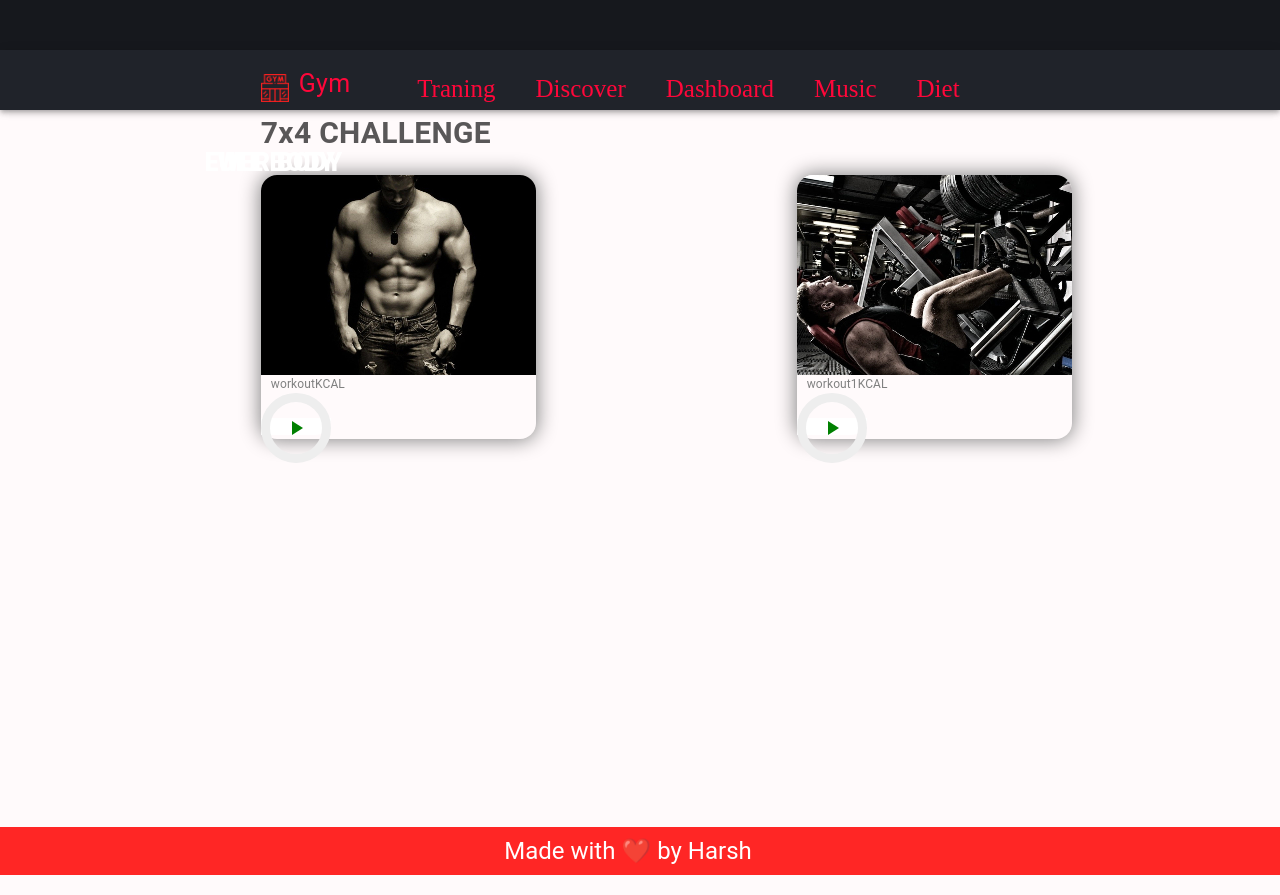
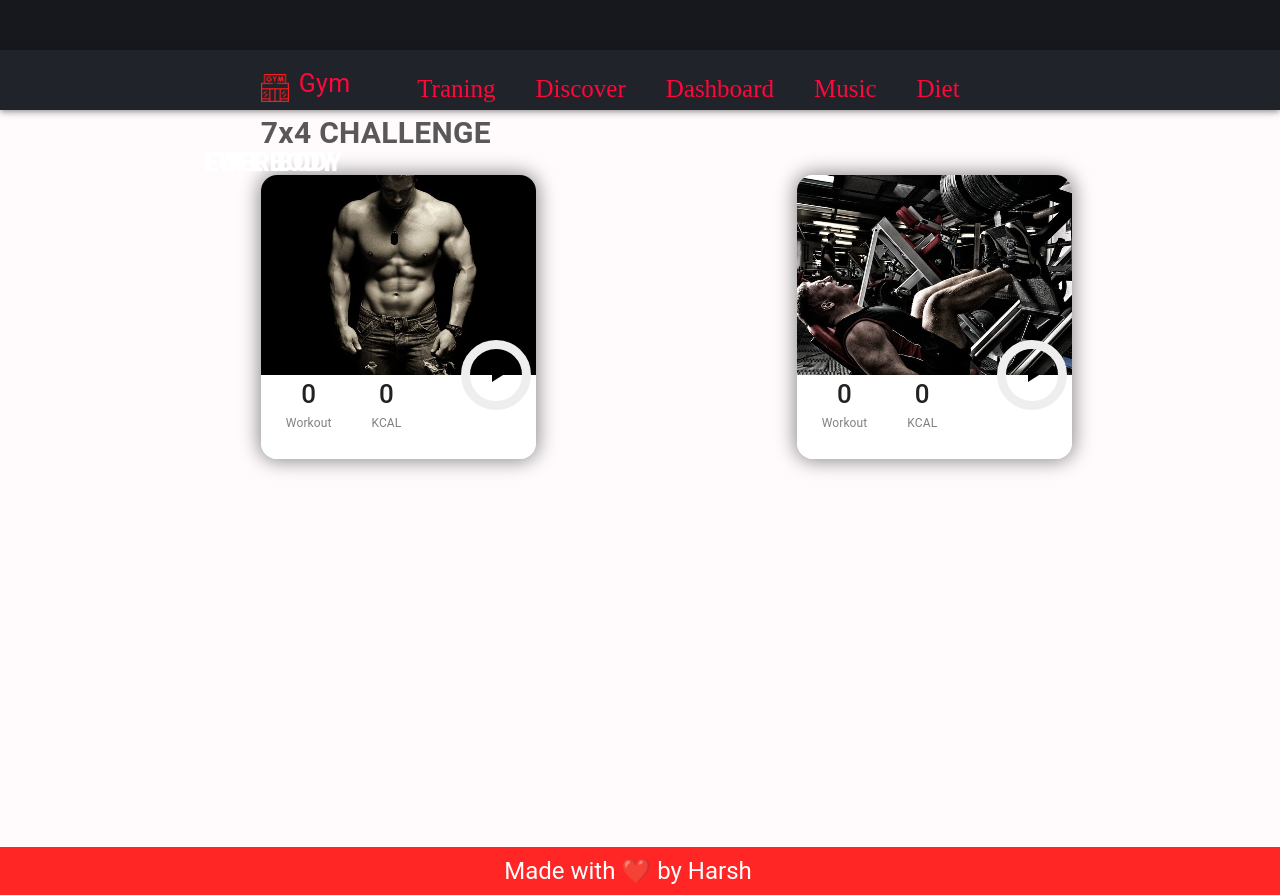
Before and after one commit to Harsh517-tech415/FitFinder.github.io, a React (Create React App) app: page /gym/discovergym in a window 1280 px wide. Built offline with nearby package versions, Linux system fonts and the light colour scheme.

Commit message:
tarning-4

```diff
--- a/src/App.css
+++ b/src/App.css
@@ -3,7 +3,9 @@ body {
   background-color: #fffafb;
 
 }
-
+.playButton :hover{
+color:rgb(57, 74, 57)
+}
 * {
   padding: 0px;
   margin: 0px;
--- a/src/Pages/Gym/Discover.js
+++ b/src/Pages/Gym/Discover.js
@@ -16,13 +16,13 @@ const Discover = () => {
   }, []);
   const challenge=[
     {
-    label1:"workout",
+    label1:"Workout",
     label2:"KCAL",
     caption:"FULL BODY",
     image:FullBody
   },
   {
-    label1:"workout1",
+    label1:"Workout",
     label2:"KCAL",
     caption:"LWER BODY",
     image:LowerBody
--- a/src/components/GymCard.js
+++ b/src/components/GymCard.js
@@ -5,10 +5,11 @@ import PlayArrowIcon from "@mui/icons-material/PlayArrow";
 const GymCard = ({ Carddetail }) => {
   //   useEffect(()=>{(props.Carddetail)},[])
   return (
+
     <Box
       sx={{
         width: "275px",
-        height: "264px",
+        height: "284px",
         margin: {
           sm: "0px 0px 0px 62.286px",
           lg: "0px 0px 0px 260.857px ",
@@ -42,33 +43,33 @@ const GymCard = ({ Carddetail }) => {
         style={{
           backgroundColor: "white",
           width: "275px",
-          height: "64px",
+          height: "84px",
           borderBottomLeftRadius: "16px",
           borderBottomRightRadius: "16px",
-          display:"inline"
+        //   display:"inline"
         }}
       >
 
         <Stack direction="row">
-          <Stack sx={{ ml: "10px" }}>
-            <Typography
-              sx={{ fontSize: "26px", color: "#222222", fontWeight: "500" }}
-            >
-              {" "}
-            </Typography>
+          <Stack sx={{ ml: "10px",padding:"0px 15px" }}>
+            <Typography sx={{textAlign:"center", fontSize: "26px", color: "#222222", fontWeight: "500" }}>
+          0  </Typography>
             <Typography sx={{ fontSize: "12px", color: "grey" }}>
               {Carddetail.label1}
             </Typography>
           </Stack>
-          <Stack>
+          <Stack  sx={{ml: "10px",padding:"0px 15px"}} >
+          <Typography sx={{ textAlign:"center",fontSize: "26px", color: "#222222", fontWeight: "500" }}>
+          0  </Typography>
             <Typography sx={{ fontSize: "12px", color: "grey" }}>
               {Carddetail.label2}
             </Typography>
           </Stack>
         </Stack>
+        </Box>
         <Button
           sx={{
-            margin: "0cm 0px 0cm 0px",
+            margin: "-194px 0px 0px 200px",
             width: "70px",
             height: "70px",
             color: "black",
@@ -77,9 +78,8 @@ const GymCard = ({ Carddetail }) => {
 
           }}
         >
-          <PlayArrowIcon style={{color:"green" }} />
+          <PlayArrowIcon className="playButton" />
         </Button>
-      </Box>
     </Box>
   );
 };
```
